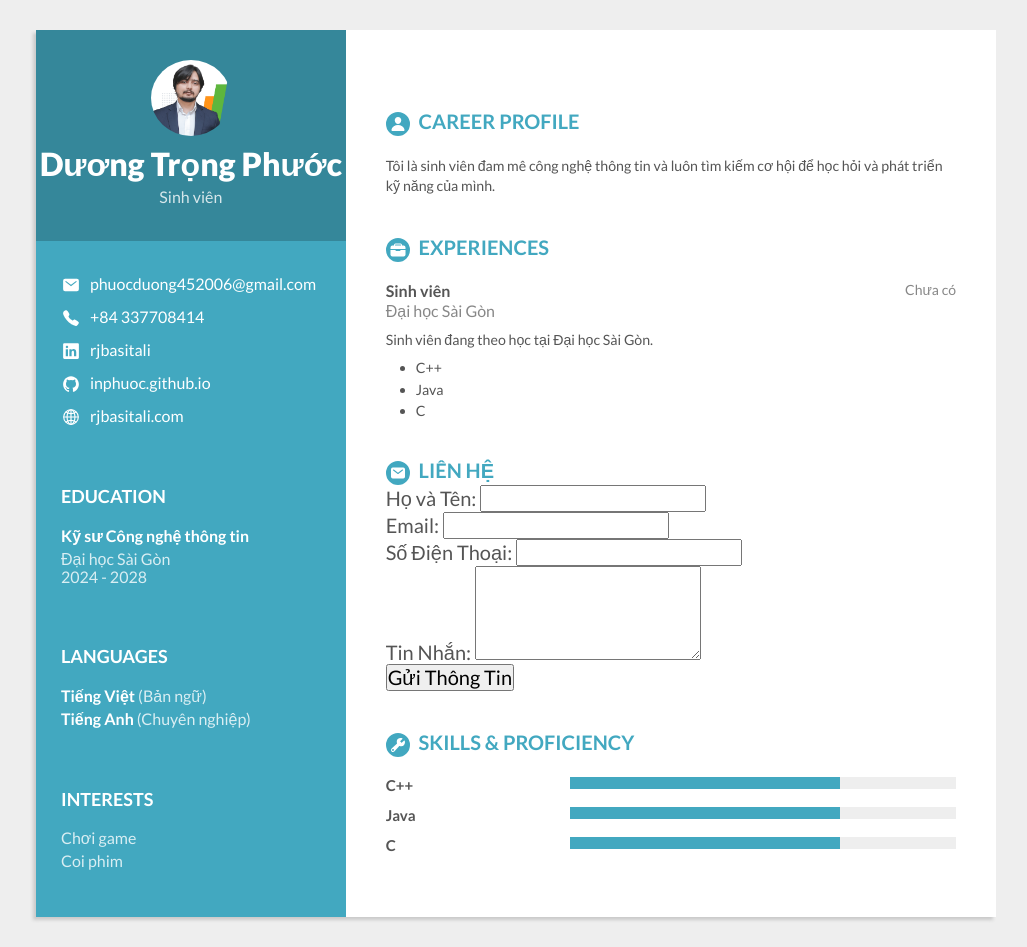
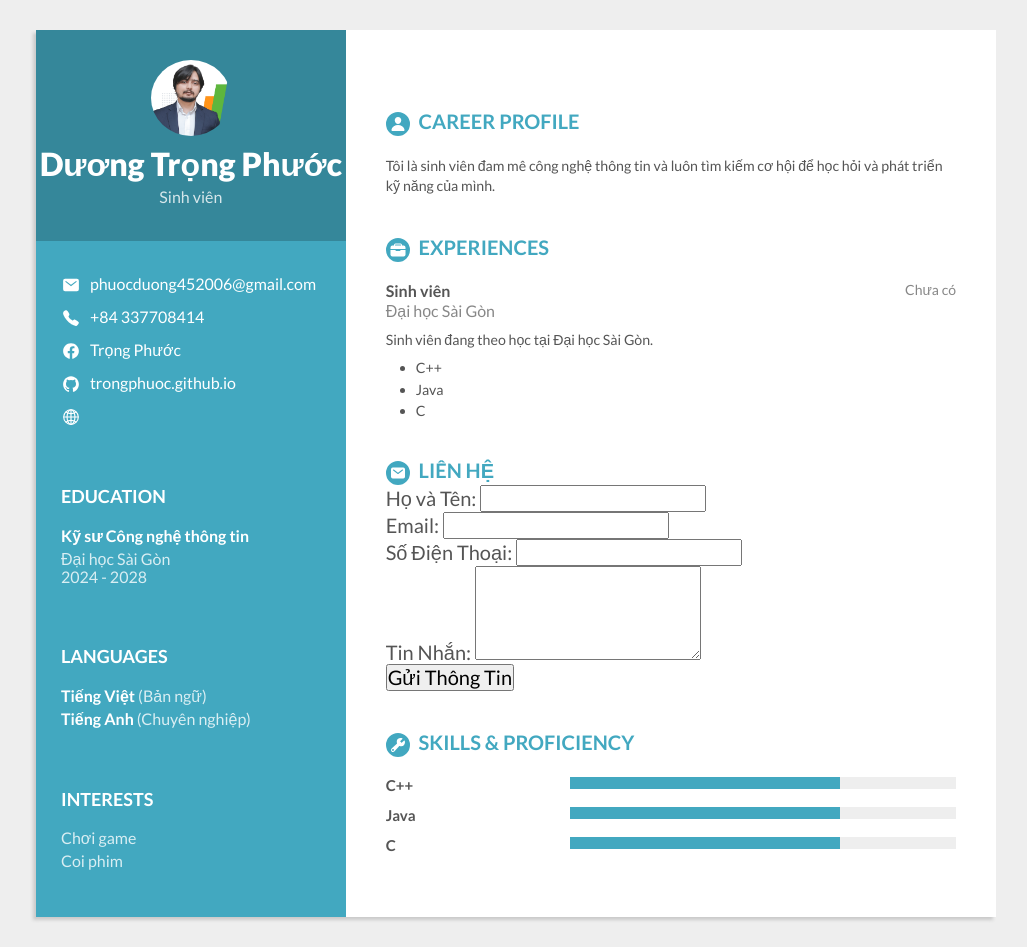
Before and after one commit to PHUOCMAX/trongphuoc.github.io, a plain HTML site: page index.html in a window 1280 px wide. Shown: the whole page, without its empty margins (124-1151 px from the left). Drawn offline with nearby package versions, Linux system fonts and the light colour scheme.

Commit message:
Update index.html

```diff
--- a/index.html
+++ b/index.html
@@ -35,16 +35,15 @@
                     <a href="tel:0337708414" target="_blank">+84 337708414</a>
                 </div>
                 <div class="personal-info">
-                    <ion-icon name="logo-linkedin"></ion-icon>
-                    <a href="https://www.linkedin.com/in/rjbasitali/" target="_blank">rjbasitali</a>
+                    <ion-icon name="logo-facebook"></ion-icon>
+                    <a href="https://www.facebook.com/phuoc900229222" target="_blank">Trọng Phước</a>
                 </div>
                 <div class="personal-info">
                     <ion-icon name="logo-github"></ion-icon>
-                    <a href="https://inphuoc.github.io" target="_blank">inphuoc.github.io</a>
+                    <a href="https://trongphuoc.github.io" target="_blank">trongphuoc.github.io</a>
                 </div>
                 <div class="personal-info">
                     <ion-icon name="globe-outline"></ion-icon>
-                    <a href="https://rjbasitali.com" target="_blank">rjbasitali.com</a>
                 </div>
 
                 <h3>Education</h3>
```
